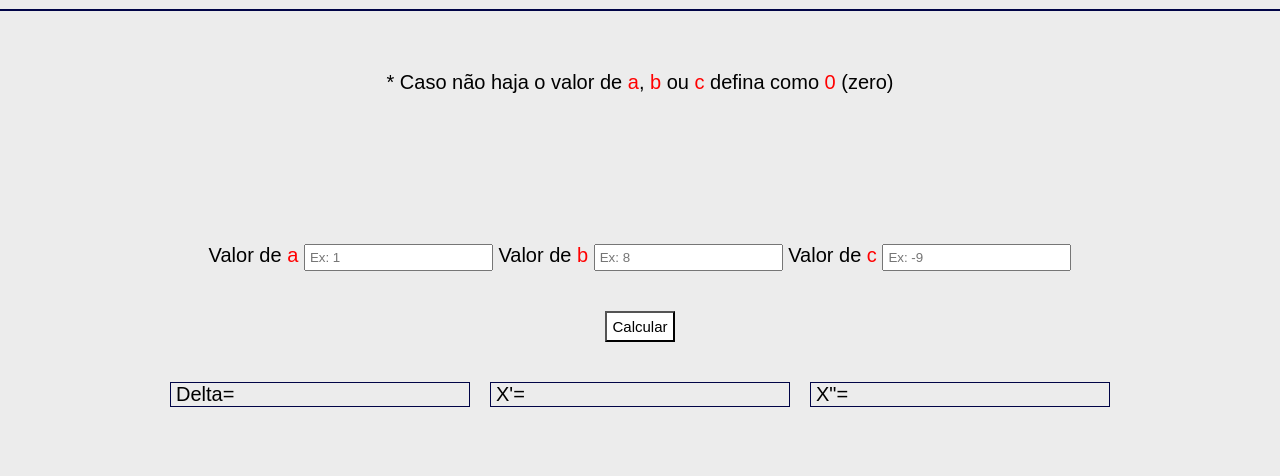
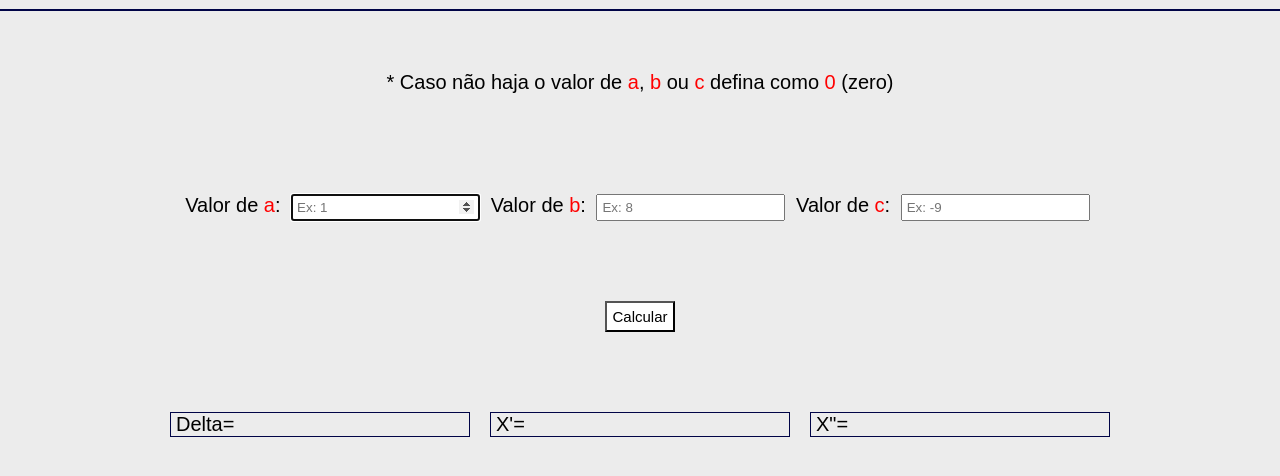
Before and after one commit to JrLeonildo/bhaskara_project, a plain HTML site: page index.html in a window 1280 px wide. Shown: the part 120-596 px from the top of the page. Drawn offline with Linux system fonts and the light colour scheme.

Commit message:
atualizando

```diff
--- a/index.html
+++ b/index.html
@@ -23,17 +23,42 @@
       </p>
     </div>
   </section>
-  <form>
-    <div class="form">
-      Valor de <span>a</span>  <input type="text" placeholder="Ex: 1" class="value_a">
-      Valor de <span>b</span>  <input type="text" placeholder="Ex: 8" class="value_b">
-      Valor de <span>c</span>  <input type="text" placeholder="Ex: -9" class="value_c">
-    </div>
-  </form>
-  <div>
-    <button class="btn">Calcular</button>
+  <div class="form">
+    <form>
+      <label>
+        Valor de <span>a</span>:
+        <input
+          class="value_a"
+          type="number"
+          placeholder="Ex: 1"
+          autofocus
+          title="Digite o valor da variável A"
+        >
+      </label>
+      <label>
+        Valor de <span>b</span>:
+        <input
+          type="number"
+          placeholder="Ex: 8"
+          class="value_b"
+          title="Digite o valor da variável B"
+        >
+      </label>
+      <label>
+        Valor de <span>c</span>:
+        <input
+          type="number"
+          placeholder="Ex: -9"
+          class="value_c"
+          title="Digite o valor da variável C"
+        >
+      </label>
+      <div>
+        <button class="btn" type="submit">Calcular</button>
+      </div>
+    </form>
   </div>
-  <div class="exit">
+  <div class="data_output">
     <p class="delta">Delta=</p>
     <p class="x_one">X'=</p>
     <p class="x_two">X"=</p>
--- a/script.js
+++ b/script.js
@@ -26,6 +26,7 @@ function delta(a, b, c) {
 }
 
 const start = () => {
+  event.preventDefault()
   if(value_A.value==0 && value_B.value==0 && value_C.value==0){
     alert("[ERRO] Verifique os dados e tente novamente")
   }else{
--- a/style.css
+++ b/style.css
@@ -11,6 +11,7 @@ body{
   text-align: center;
   background-color: #ececec;
 }
+/*início do header*/
 header{
   font-size: 3rem;
   text-align: center;
@@ -21,23 +22,34 @@ header{
 div{
   margin: 0 auto;
 }
+/*fim do header*/
+
+/*início da section*/
 .warning{
   padding: 60px;
   font-size: 2rem;
 }
+/*fim da section*/
+
+/*início do form*/
 .form{
   font-size: 2rem;
-  padding-top: 90px;
-  padding-bottom: 40px;
+  padding: 40px 0;
 }
 input{
   padding: 4px;
   cursor: pointer;
+  margin: 0 5px;
+}
+input:hover {
+  box-shadow: 10px 10px 10px #0000007c;
+  transform: scale(1.1);
 }
 span{
   color: red;
 }
 button{
+  margin-top: 80px;
   padding: 5px;
   font-size: 1.5rem;
   background-color: #fff;
@@ -45,9 +57,14 @@ button{
 }
 button:hover{
   background-color: #ff0000;
-  color:#fff
+  color:#fff;
+  box-shadow: 2px 2px 2px #0000007c;
+  transform: scale(1.1);
 }
-.exit{
+/*fim do form*/
+
+/*início da saída de dados*/
+.data_output{
   display: flex;
   justify-content: center;
   padding: 40px;
@@ -60,3 +77,4 @@ button:hover{
   display: flex;
   border: solid 1.5px #000446;
 }
+/*fim da saída de dados*/
```
